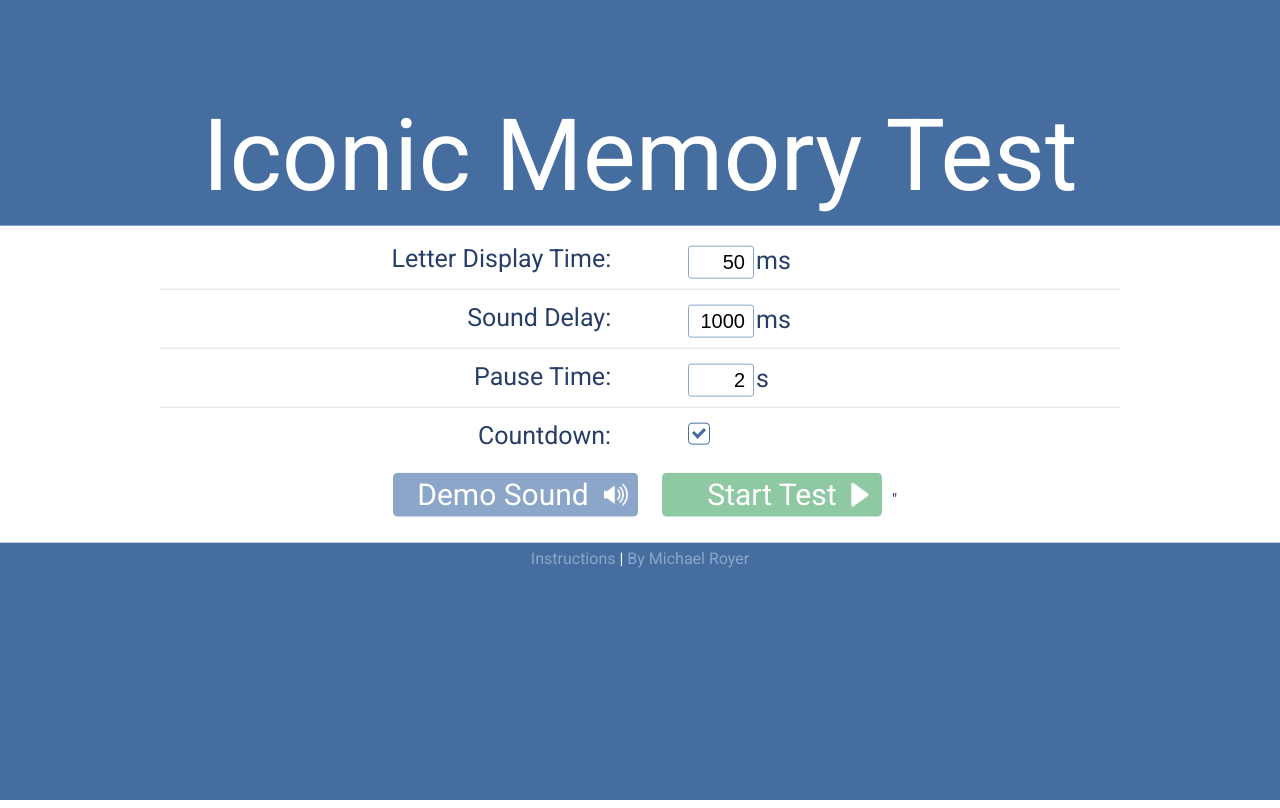
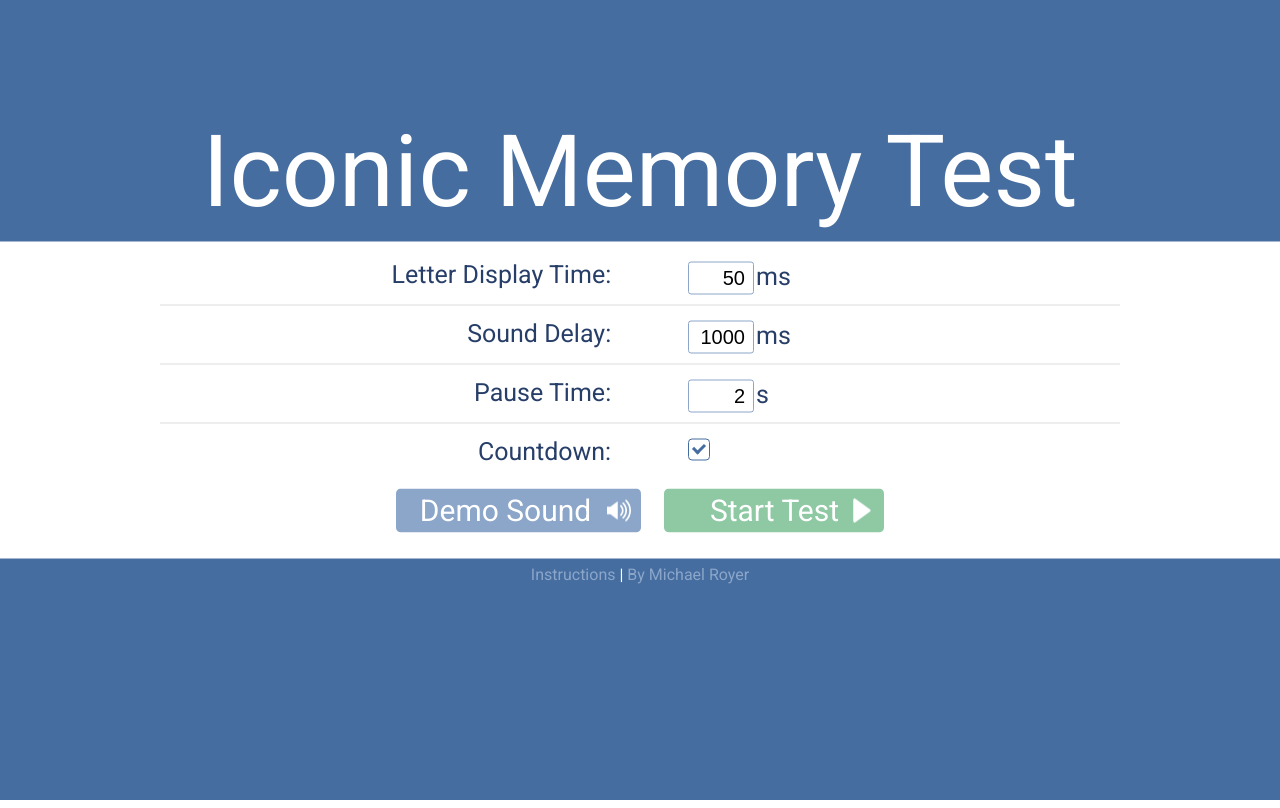
Before and after one commit to m-royer/sperling-visual-test, a plain HTML site: page index.html in a window 1280 px wide. Drawn offline with nearby package versions, Linux system fonts and the light colour scheme.

Commit message:
Added center + Fixed alignment issues

```diff
--- a/css/style.css
+++ b/css/style.css
@@ -72,7 +72,7 @@ body {
 .display-area {
 	position: absolute;
 	top: 50%;
-	transform: translateY(-55%);
+	transform: translateY(-50%);
 	width: 1024px;
 }
 
@@ -92,12 +92,7 @@ body {
 	border-bottom: none;
 }
 
-.display-area li:nth-of-type(1n) {
-  padding-top:0;
-}
-
 .display-area h1 {
-  display: block;
   text-align: center;
   font-size: 11rem;
 }
@@ -124,7 +119,7 @@ body {
 	position: absolute;
 	width: 100%;
 	top: 50%;
-	transform: translateY(-55%);
+	transform: translateY(-50%);
 	z-index: 2;
 	background: #FFF;
 }
@@ -306,3 +301,13 @@ input[type=checkbox] {
 .countdownchk input[type=checkbox]:checked + label:after {
 	opacity: 1;
 }
+
+.center-dot {
+	position: absolute;
+	left: 50%;
+	top: 50%;
+	transform: translateXY(-50%,-50%);
+	color: #000;
+	opacity: 0.2;
+	font-size: 2rem;
+}
--- a/index.html
+++ b/index.html
@@ -27,6 +27,8 @@
   			<li><h1></h1></li>
   		</ul>
   	</div>
+
+  	<div class="center-dot">+</div>
 
   	<!-- Options Overlay -->
   	<div class="overlay">
@@ -70,7 +72,7 @@
 		  		</div>
 
 	  			<div id="demoSound" class="button demo">Demo Sound</div>
-	  			<div id="startTest" class="button">Start Test</div>"
+	  			<div id="startTest" class="button">Start Test</div>
 	  			<div class="author"><a href="instructions.html">Instructions</a> <span class="separator">|</span> By <a href="http://royerwebdesign.com/">Michael Royer</a></div>
 	  		</div>
 	  	</div>
```
Also changed, not shown: instructions.html (+3 -3 lines).
